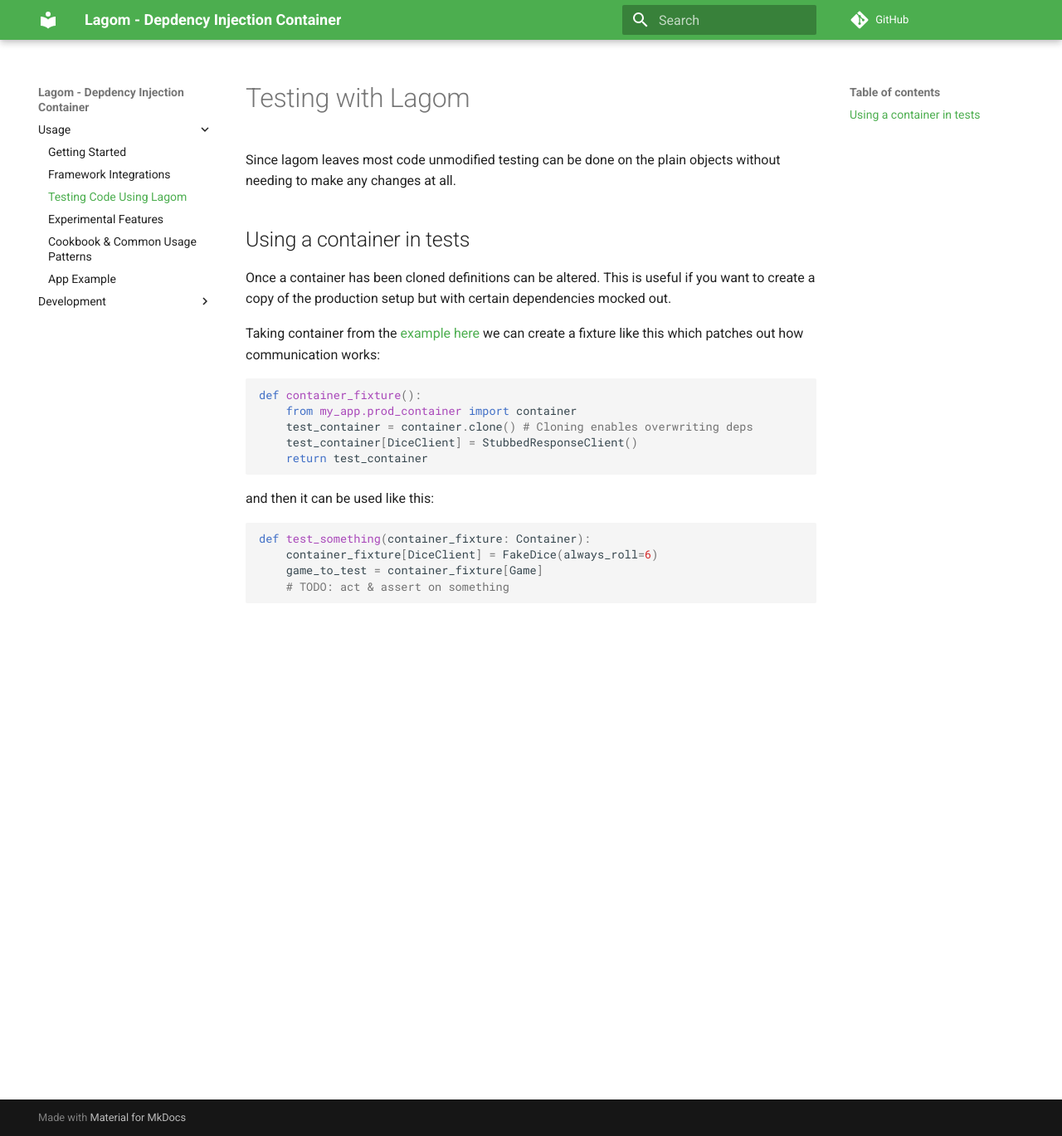
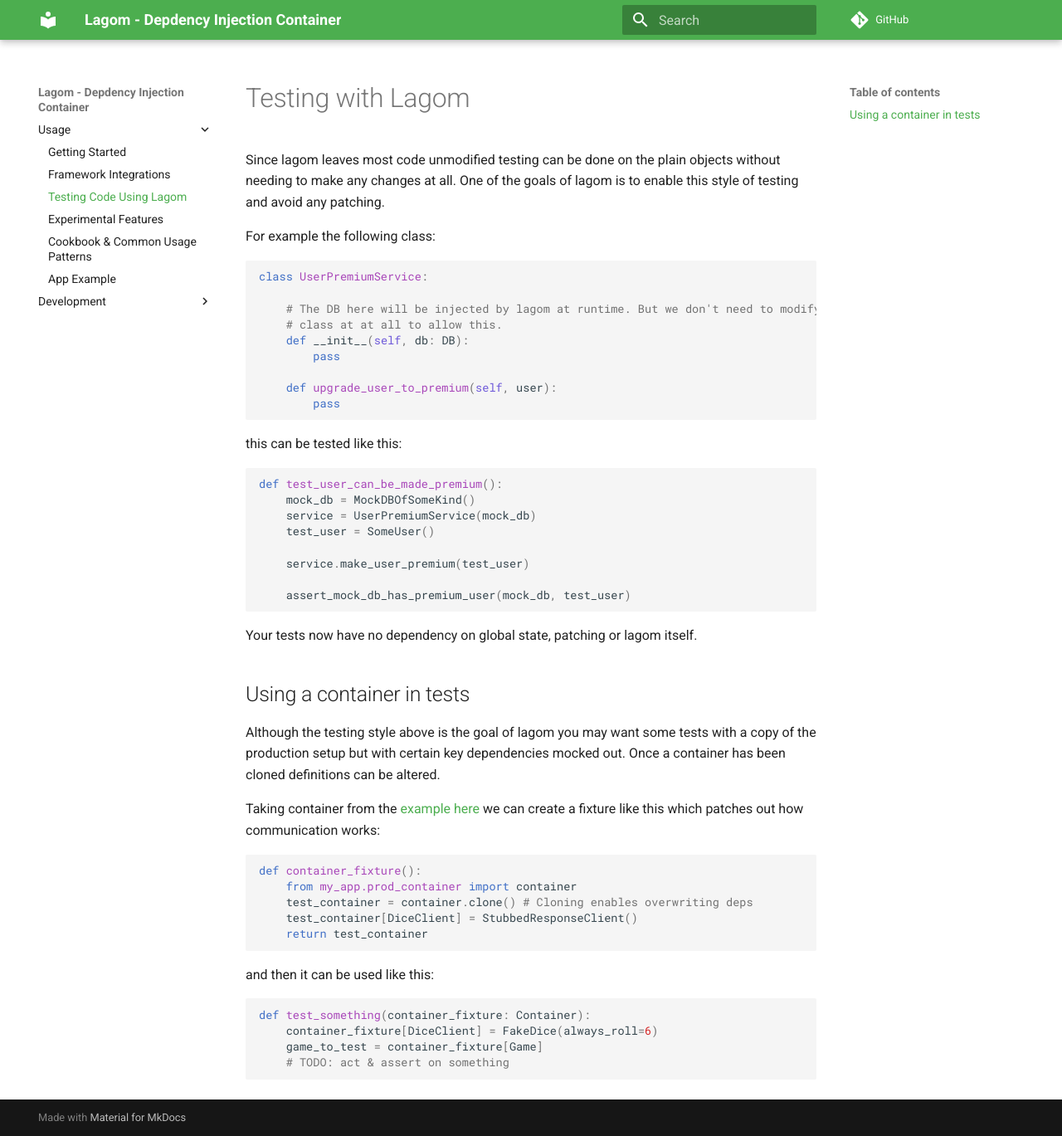
Before and after one commit to meadsteve/lagom, an MkDocs documentation site: the page built from docs/testing_with_lagom.md, in a window 1280 px wide and 1369 px high. Shown: the whole window at 83% size. Built offline with MkDocs 1.6.1 and Material for MkDocs 9.7.7, drawn with Linux system fonts in a browser that asks for light colours; comment, search, counter and statistics services are not loaded.

Commit message:
update testing docs

`````diff
--- a/docs/testing_with_lagom.md
+++ b/docs/testing_with_lagom.md
@@ -1,11 +1,40 @@
 # Testing with Lagom
 Since lagom leaves most code unmodified testing can be done on the plain objects
-without needing to make any changes at all.
+without needing to make any changes at all. One of the goals of lagom is
+to enable this style of testing and avoid any patching.
 
+For example the following class:
+````python
+class UserPremiumService:
+
+    # The DB here will be injected by lagom at runtime. But we don't need to modify this
+    # class at at all to allow this.
+    def __init__(self, db: DB):
+        pass
+
+    def upgrade_user_to_premium(self, user):
+        pass
+````
+
+this can be tested like this:
+
+```python
+def test_user_can_be_made_premium():
+    mock_db = MockDBOfSomeKind()
+    service = UserPremiumService(mock_db)
+    test_user = SomeUser()
+
+    service.make_user_premium(test_user)
+
+    assert_mock_db_has_premium_user(mock_db, test_user)
+```
+
+Your tests now have no dependency on global state, patching or lagom itself.
 
 ## Using a container in tests
-Once a container has been cloned definitions can be altered. This is useful if you want
-to create a copy of the production setup but with certain dependencies mocked out.
+Although the testing style above is the goal of lagom you may want some tests
+with a copy of the production setup but with certain key dependencies mocked out.
+Once a container has been cloned definitions can be altered.
 
 Taking container from the [example here](full_example.md) we can create a fixture
 like this which patches out how communication works:
`````
